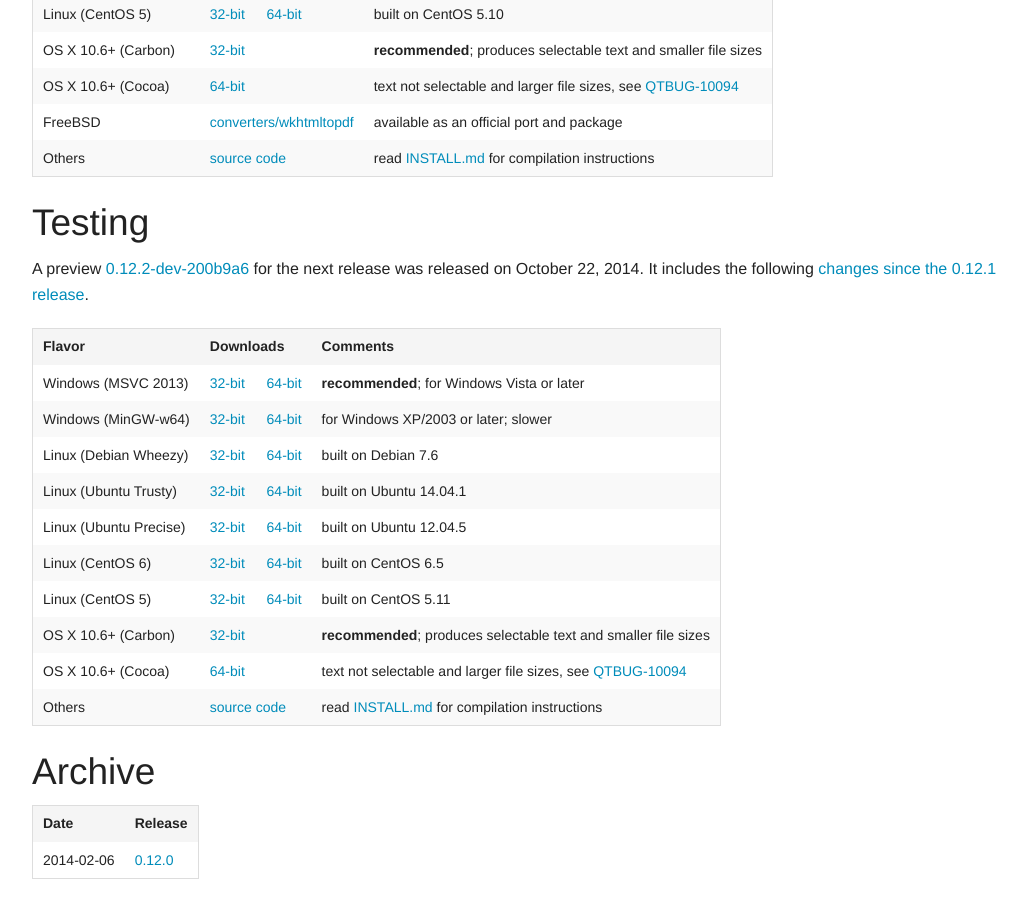
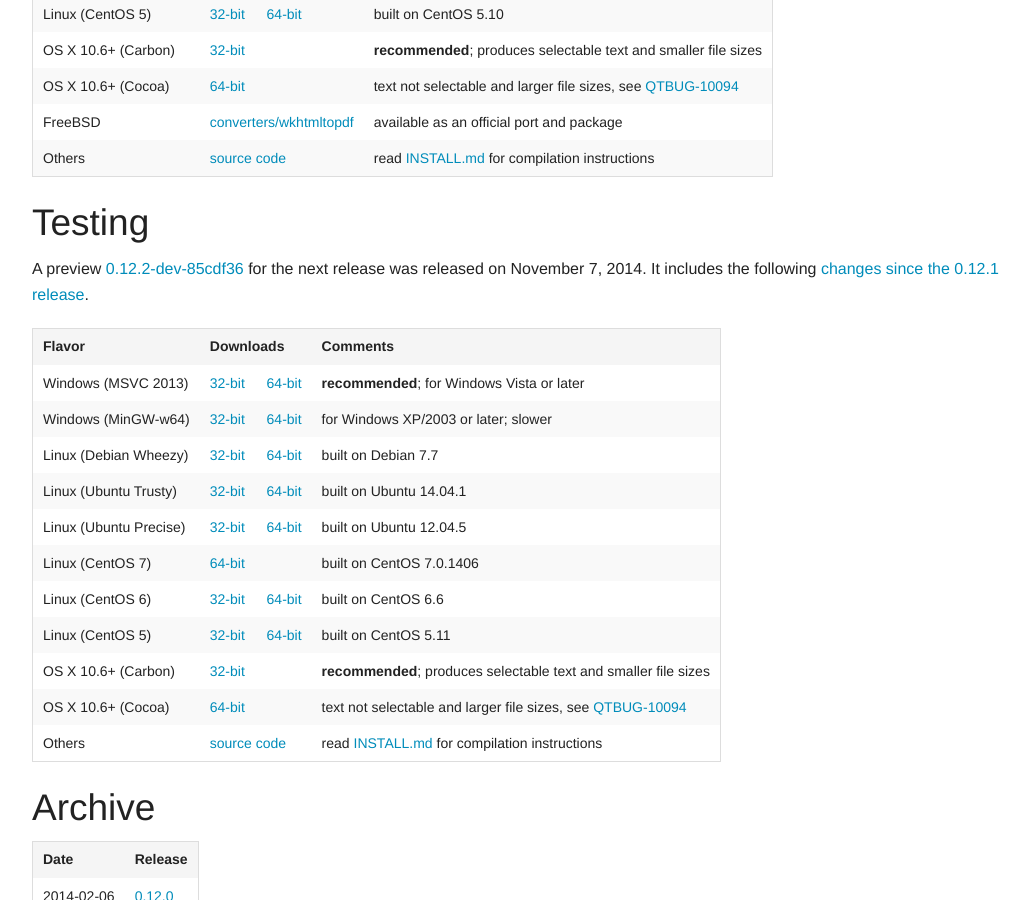
Before and after one commit to wkhtmltopdf/wkhtmltopdf, a Jekyll site: the page built from downloads.md, in a window 1280 px wide and 900 px high, scrolled down 507 px. Shown: the whole window, without its empty margins (123-1153 px from the left). Built offline with Jekyll 4.4.1, drawn with Linux system fonts in a browser that asks for light colours; nearby versions of some CDN libraries.

Commit message:
add download URLs for 0.12.2-dev-85cdf36

```diff
--- a/downloads.md
+++ b/downloads.md
@@ -23,20 +23,21 @@
 
 ## Testing
 
-A preview [0.12.2-dev-200b9a6](https://github.com/wkhtmltopdf/wkhtmltopdf/tree/200b9a6) for the next release was released on October 22, 2014. It includes the following [changes since the 0.12.1 release](https://github.com/wkhtmltopdf/wkhtmltopdf/blob/200b9a6/CHANGELOG.md).
+A preview [0.12.2-dev-85cdf36](https://github.com/wkhtmltopdf/wkhtmltopdf/tree/85cdf36) for the next release was released on November 7, 2014. It includes the following [changes since the 0.12.1 release](https://github.com/wkhtmltopdf/wkhtmltopdf/blob/85cdf36/CHANGELOG.md).
 
 Flavor                | Downloads                                                                                                                                                                                                                                                                 | Comments
 ---------             | ---------                                                                                                                                                                                                                                                                 | --------
-Windows (MSVC 2013)   | [32-bit](http://downloads.sourceforge.net/project/wkhtmltopdf/0.12.2-dev/wkhtmltox-0.12.2-dev-200b9a6_msvc2013-win32.exe)        &emsp; [64-bit](http://downloads.sourceforge.net/project/wkhtmltopdf/0.12.2-dev/wkhtmltox-0.12.2-dev-200b9a6_msvc2013-win64.exe)         | **recommended**; for Windows Vista or later
-Windows (MinGW-w64)   | [32-bit](http://downloads.sourceforge.net/project/wkhtmltopdf/0.12.2-dev/wkhtmltox-0.12.2-dev-200b9a6_mingw-w64-cross-win32.exe) &emsp; [64-bit](http://downloads.sourceforge.net/project/wkhtmltopdf/0.12.2-dev/wkhtmltox-0.12.2-dev-200b9a6_mingw-w64-cross-win64.exe)  | for Windows XP/2003 or later; slower
-Linux (Debian Wheezy) | [32-bit](http://downloads.sourceforge.net/project/wkhtmltopdf/0.12.2-dev/wkhtmltox-0.12.2-dev-200b9a6_linux-wheezy-i386.deb)     &emsp; [64-bit](http://downloads.sourceforge.net/project/wkhtmltopdf/0.12.2-dev/wkhtmltox-0.12.2-dev-200b9a6_linux-wheezy-amd64.deb)     | built on Debian 7.6
-Linux (Ubuntu Trusty) | [32-bit](http://downloads.sourceforge.net/project/wkhtmltopdf/0.12.2-dev/wkhtmltox-0.12.2-dev-200b9a6_linux-trusty-i386.deb)     &emsp; [64-bit](http://downloads.sourceforge.net/project/wkhtmltopdf/0.12.2-dev/wkhtmltox-0.12.2-dev-200b9a6_linux-trusty-amd64.deb)     | built on Ubuntu 14.04.1
-Linux (Ubuntu Precise)| [32-bit](http://downloads.sourceforge.net/project/wkhtmltopdf/0.12.2-dev/wkhtmltox-0.12.2-dev-200b9a6_linux-precise-i386.deb)    &emsp; [64-bit](http://downloads.sourceforge.net/project/wkhtmltopdf/0.12.2-dev/wkhtmltox-0.12.2-dev-200b9a6_linux-precise-amd64.deb)    | built on Ubuntu 12.04.5
-Linux (CentOS 6)      | [32-bit](http://downloads.sourceforge.net/project/wkhtmltopdf/0.12.2-dev/wkhtmltox-0.12.2-dev-200b9a6_linux-centos6-i386.rpm)    &emsp; [64-bit](http://downloads.sourceforge.net/project/wkhtmltopdf/0.12.2-dev/wkhtmltox-0.12.2-dev-200b9a6_linux-centos6-amd64.rpm)    | built on CentOS 6.5
-Linux (CentOS 5)      | [32-bit](http://downloads.sourceforge.net/project/wkhtmltopdf/0.12.2-dev/wkhtmltox-0.12.2-dev-200b9a6_linux-centos5-i386.rpm)    &emsp; [64-bit](http://downloads.sourceforge.net/project/wkhtmltopdf/0.12.2-dev/wkhtmltox-0.12.2-dev-200b9a6_linux-centos5-amd64.rpm)    | built on CentOS 5.11
-OS X 10.6+ (Carbon)   | [32-bit](http://downloads.sourceforge.net/project/wkhtmltopdf/0.12.2-dev/wkhtmltox-0.12.2-dev-200b9a6_osx-carbon-i386.pkg)                                                                                                                                                | **recommended**; produces selectable text and smaller file sizes
-OS X 10.6+ (Cocoa)    | [64-bit](http://downloads.sourceforge.net/project/wkhtmltopdf/0.12.2-dev/wkhtmltox-0.12.2-dev-200b9a6_osx-cocoa-x86-64.pkg)                                                                                                                                               | text not selectable and larger file sizes, see [QTBUG-10094](https://bugreports.qt-project.org/browse/QTBUG-10094)
-Others                | [source code](http://downloads.sourceforge.net/project/wkhtmltopdf/0.12.2-dev/wkhtmltox-0.12.2-dev-200b9a6.tar.bz2)                                                                                                                                                       | read [INSTALL.md](https://github.com/wkhtmltopdf/wkhtmltopdf/blob/master/INSTALL.md#others) for compilation instructions
+Windows (MSVC 2013)   | [32-bit](http://downloads.sourceforge.net/project/wkhtmltopdf/0.12.2-dev/wkhtmltox-0.12.2-dev-85cdf36_msvc2013-win32.exe)        &emsp; [64-bit](http://downloads.sourceforge.net/project/wkhtmltopdf/0.12.2-dev/wkhtmltox-0.12.2-dev-85cdf36_msvc2013-win64.exe)         | **recommended**; for Windows Vista or later
+Windows (MinGW-w64)   | [32-bit](http://downloads.sourceforge.net/project/wkhtmltopdf/0.12.2-dev/wkhtmltox-0.12.2-dev-85cdf36_mingw-w64-cross-win32.exe) &emsp; [64-bit](http://downloads.sourceforge.net/project/wkhtmltopdf/0.12.2-dev/wkhtmltox-0.12.2-dev-85cdf36_mingw-w64-cross-win64.exe)  | for Windows XP/2003 or later; slower
+Linux (Debian Wheezy) | [32-bit](http://downloads.sourceforge.net/project/wkhtmltopdf/0.12.2-dev/wkhtmltox-0.12.2-dev-85cdf36_linux-wheezy-i386.deb)     &emsp; [64-bit](http://downloads.sourceforge.net/project/wkhtmltopdf/0.12.2-dev/wkhtmltox-0.12.2-dev-85cdf36_linux-wheezy-amd64.deb)     | built on Debian 7.7
+Linux (Ubuntu Trusty) | [32-bit](http://downloads.sourceforge.net/project/wkhtmltopdf/0.12.2-dev/wkhtmltox-0.12.2-dev-85cdf36_linux-trusty-i386.deb)     &emsp; [64-bit](http://downloads.sourceforge.net/project/wkhtmltopdf/0.12.2-dev/wkhtmltox-0.12.2-dev-85cdf36_linux-trusty-amd64.deb)     | built on Ubuntu 14.04.1
+Linux (Ubuntu Precise)| [32-bit](http://downloads.sourceforge.net/project/wkhtmltopdf/0.12.2-dev/wkhtmltox-0.12.2-dev-85cdf36_linux-precise-i386.deb)    &emsp; [64-bit](http://downloads.sourceforge.net/project/wkhtmltopdf/0.12.2-dev/wkhtmltox-0.12.2-dev-85cdf36_linux-precise-amd64.deb)    | built on Ubuntu 12.04.5
+Linux (CentOS 7)      | [64-bit](http://downloads.sourceforge.net/project/wkhtmltopdf/0.12.2-dev/wkhtmltox-0.12.2-dev-85cdf36_linux-centos7-amd64.rpm)                                                                                                                                            | built on CentOS 7.0.1406
+Linux (CentOS 6)      | [32-bit](http://downloads.sourceforge.net/project/wkhtmltopdf/0.12.2-dev/wkhtmltox-0.12.2-dev-85cdf36_linux-centos6-i386.rpm)    &emsp; [64-bit](http://downloads.sourceforge.net/project/wkhtmltopdf/0.12.2-dev/wkhtmltox-0.12.2-dev-85cdf36_linux-centos6-amd64.rpm)    | built on CentOS 6.6
+Linux (CentOS 5)      | [32-bit](http://downloads.sourceforge.net/project/wkhtmltopdf/0.12.2-dev/wkhtmltox-0.12.2-dev-85cdf36_linux-centos5-i386.rpm)    &emsp; [64-bit](http://downloads.sourceforge.net/project/wkhtmltopdf/0.12.2-dev/wkhtmltox-0.12.2-dev-85cdf36_linux-centos5-amd64.rpm)    | built on CentOS 5.11
+OS X 10.6+ (Carbon)   | [32-bit](http://downloads.sourceforge.net/project/wkhtmltopdf/0.12.2-dev/wkhtmltox-0.12.2-dev-85cdf36_osx-carbon-i386.pkg)                                                                                                                                                | **recommended**; produces selectable text and smaller file sizes
+OS X 10.6+ (Cocoa)    | [64-bit](http://downloads.sourceforge.net/project/wkhtmltopdf/0.12.2-dev/wkhtmltox-0.12.2-dev-85cdf36_osx-cocoa-x86-64.pkg)                                                                                                                                               | text not selectable and larger file sizes, see [QTBUG-10094](https://bugreports.qt-project.org/browse/QTBUG-10094)
+Others                | [source code](http://downloads.sourceforge.net/project/wkhtmltopdf/0.12.2-dev/wkhtmltox-0.12.2-dev-85cdf36.tar.bz2)                                                                                                                                                       | read [INSTALL.md](https://github.com/wkhtmltopdf/wkhtmltopdf/blob/master/INSTALL.md#others) for compilation instructions
 
 ## Archive
 
```
